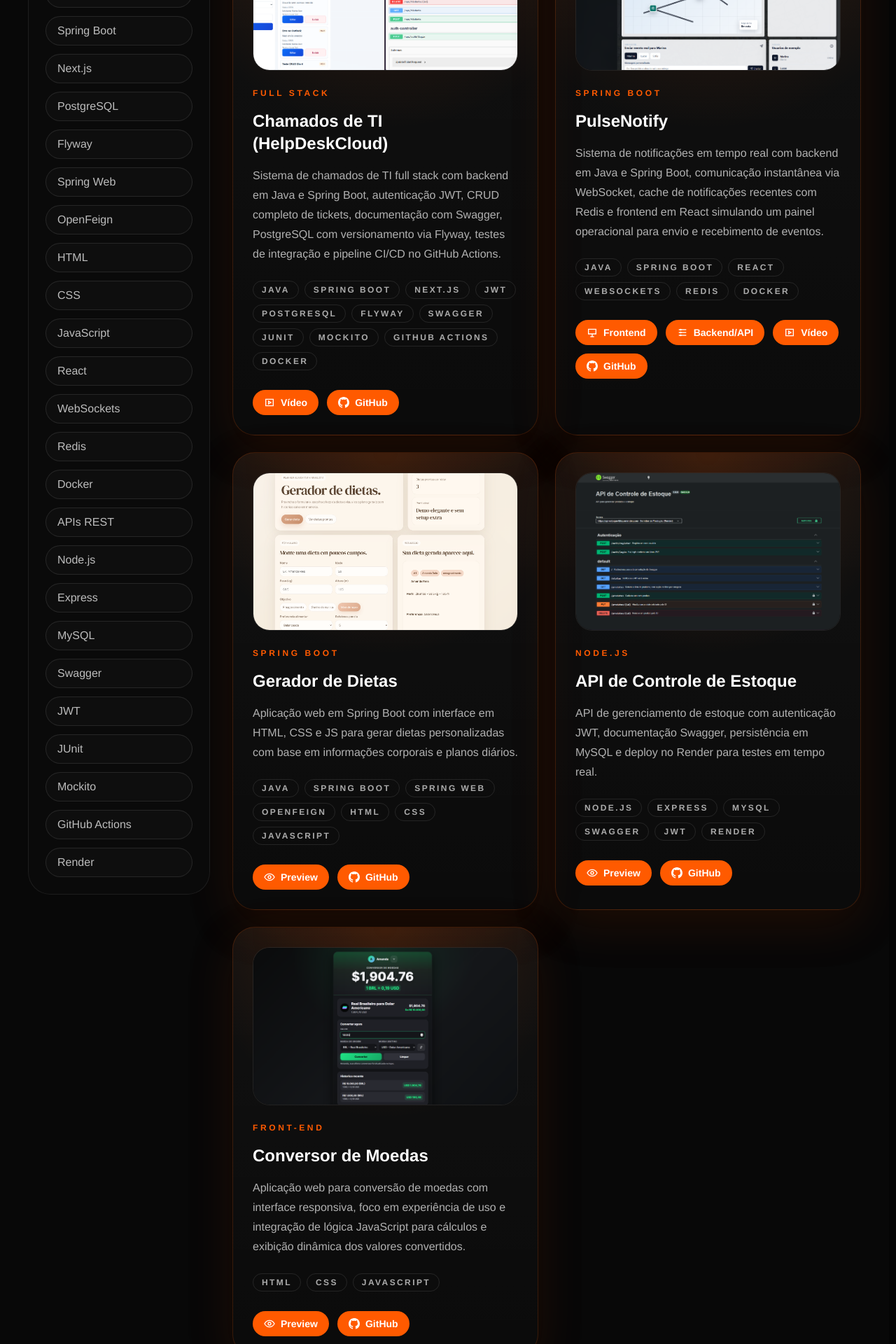
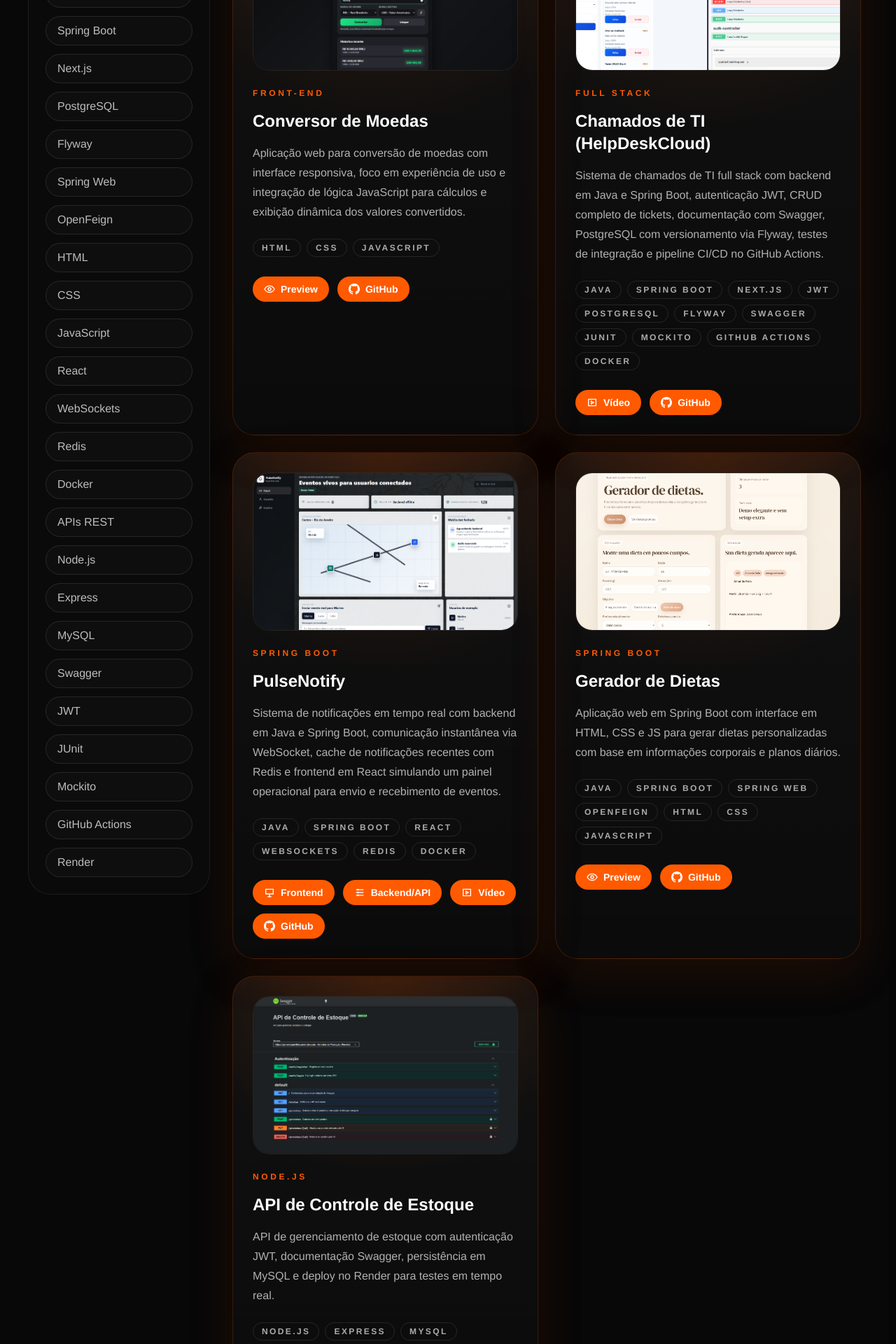
Before and after one commit to AmandaReiz/Portifolio-AmandaReis, a React (Vite) app: page / in a window 1280 px wide. Shown: the part 1900-3820 px from the top of the page at 70% size. Built offline with nearby package versions, Linux system fonts and the light colour scheme.

Commit message:
Move currency converter to top of portfolio projects

```diff
--- a/src/App.jsx
+++ b/src/App.jsx
@@ -45,6 +45,16 @@ const skillGroups = [
 ];
 
 const projects = [
+  {
+    title: "Conversor de Moedas",
+    category: "Front-end",
+    stack: ["HTML", "CSS", "JavaScript"],
+    description:
+      "Aplicação web para conversão de moedas com interface responsiva, foco em experiência de uso e integração de lógica JavaScript para cálculos e exibição dinâmica dos valores convertidos.",
+    previewUrl: "https://conversor-de-moedas-internacional.vercel.app",
+    repositoryUrl: "https://github.com/AmandaReiz/conversor-de-moedas.git",
+    imageUrl: "/prints/conversor-de-moedas.png",
+  },
   {
     title: "Chamados de TI (HelpDeskCloud)",
     category: "Full Stack",
@@ -98,16 +108,6 @@ const projects = [
     previewUrl: "https://lnkd.in/dfyStsiZ",
     repositoryUrl: "https://github.com/AmandaReiz/api-estoque",
     imageUrl: "/prints/API-controle-de-estoque.png",
-  },
-  {
-    title: "Conversor de Moedas",
-    category: "Front-end",
-    stack: ["HTML", "CSS", "JavaScript"],
-    description:
-      "Aplicação web para conversão de moedas com interface responsiva, foco em experiência de uso e integração de lógica JavaScript para cálculos e exibição dinâmica dos valores convertidos.",
-    previewUrl: "https://conversor-de-moedas-internacional.vercel.app",
-    repositoryUrl: "https://github.com/AmandaReiz/conversor-de-moedas.git",
-    imageUrl: "/prints/conversor-de-moedas.png",
   },
 ];
 
```
